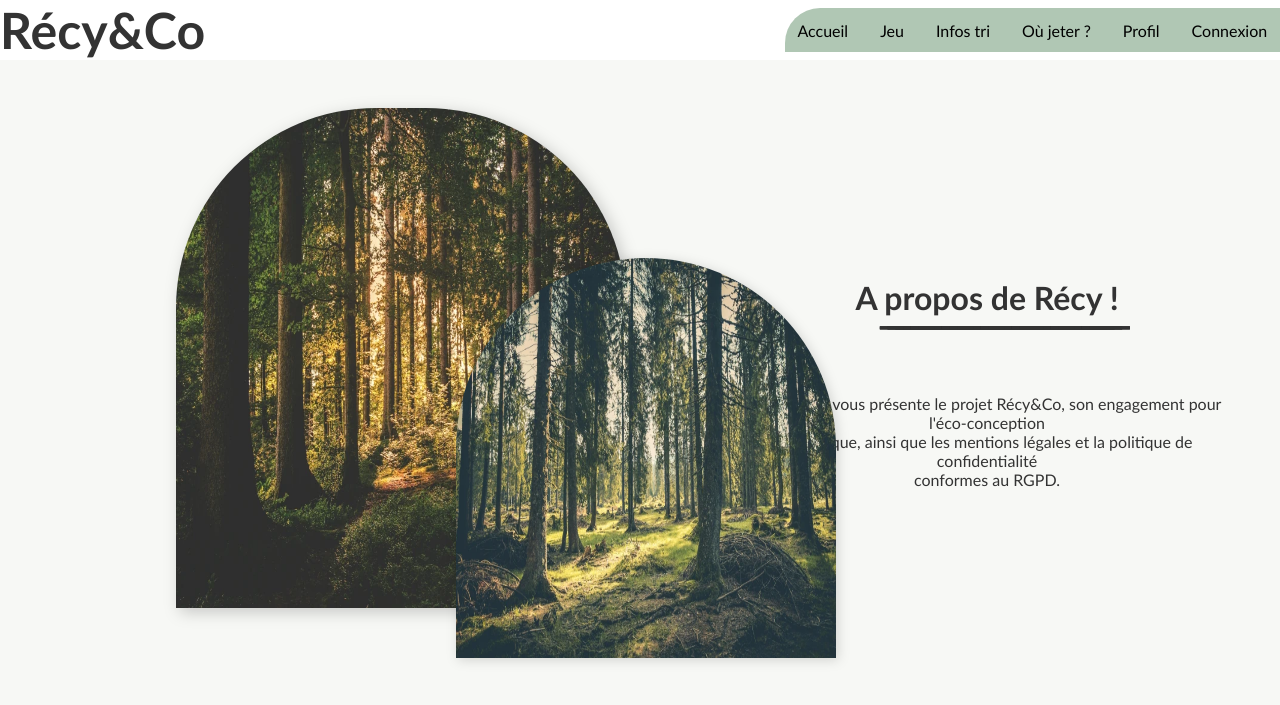
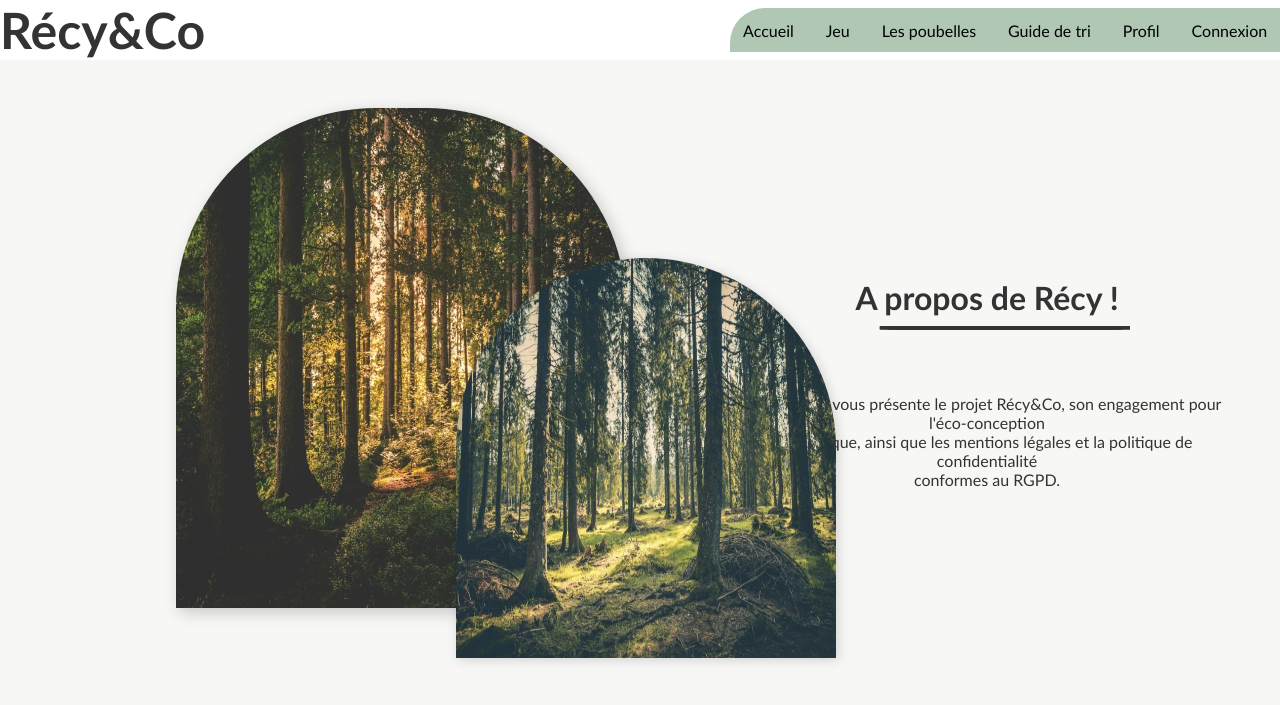
Before and after one commit to StrawberSam/RecyandCo, a Flask app: page /about in a window 1280 px wide. Shown: the top 705 px of the page. Run offline with Flask 3, Linux system fonts and the light colour scheme; parts of the project's set-up code (start-up, migrations or seed data) failed here and were passed over.

Commit message:
🐛 | fix: Mise à jour des liens dans le menu de navigation pour corriger les sections "Infos tri" et "Où jeter ?"

```diff
--- a/app/frontend/templates/header.html
+++ b/app/frontend/templates/header.html
@@ -3,8 +3,8 @@
     <nav>
         <a href="{{ url_for('index') }}">Accueil</a>
         <a href="{{ url_for('jeu') }}">Jeu</a>
-        <a href="{{ url_for('infos') }}">Infos tri</a>
-        <a href="{{ url_for('jeter') }}">Où jeter ?</a>
+        <a href="{{ url_for('infos') }}">Les poubelles</a>
+        <a href="{{ url_for('guide') }}">Guide de tri</a>
         <a href="{{ url_for('profil') }}">Profil</a>
 
 
```
